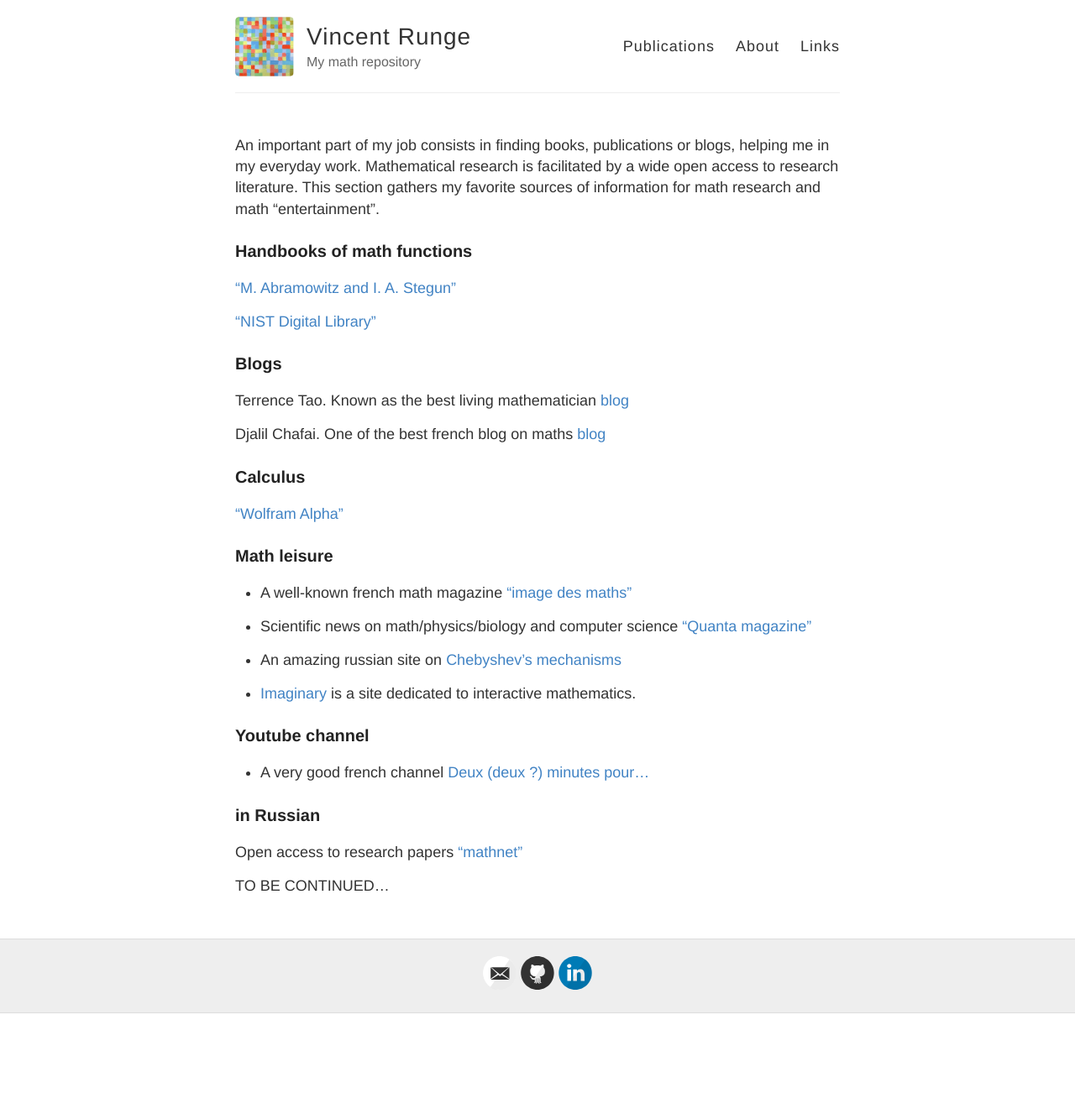
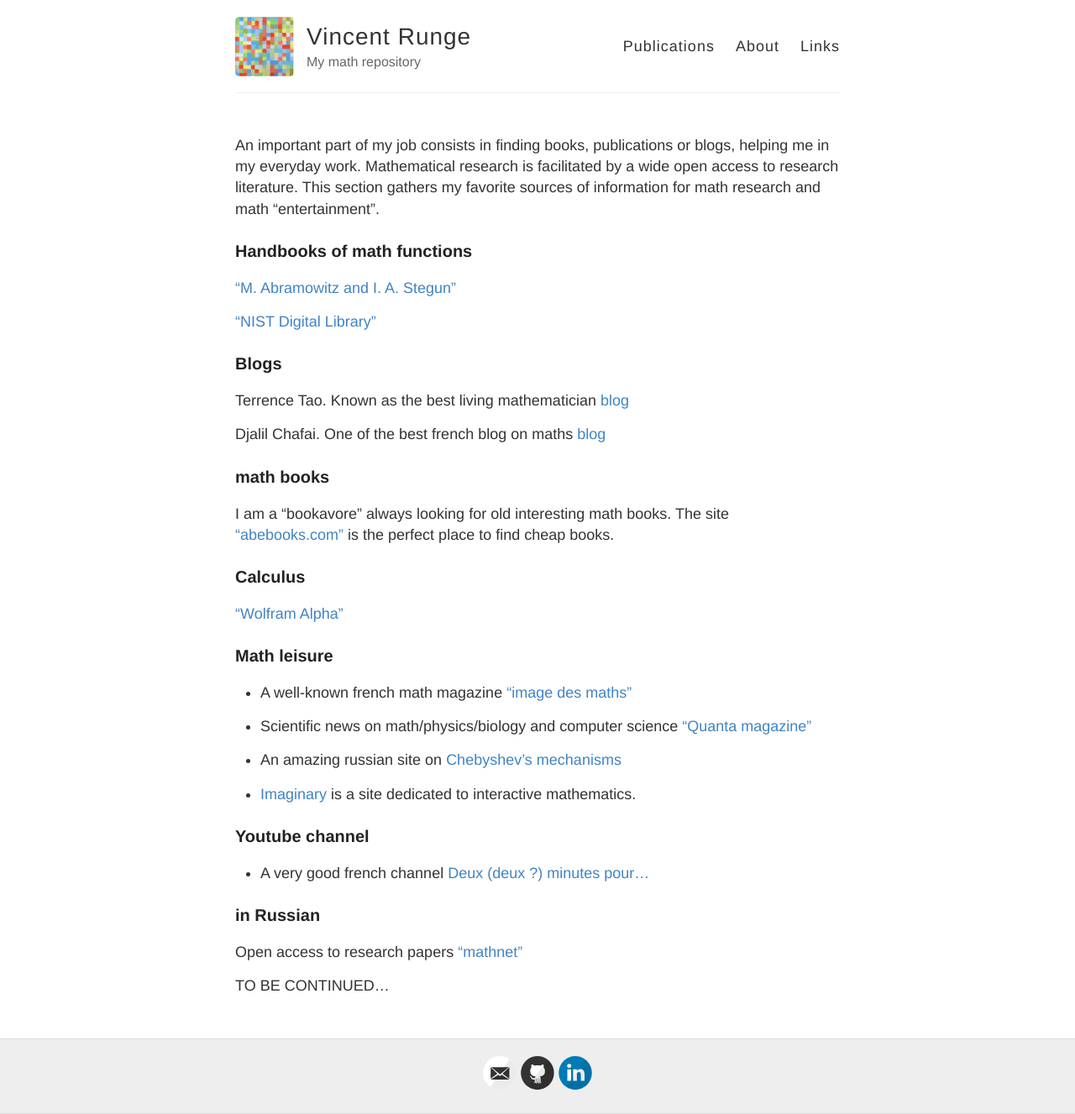
Before and after one commit to vincentrunge/vincentrunge.github.io, a Jekyll site: the page built from Links.md, in a window 1280 px wide. Shown: the whole page at 84% size. Built offline with Jekyll 4.4.1, drawn with Linux system fonts in a browser that asks for light colours; before the commit the page ends 1207 px from its top, so only the background shows below that.

Commit message:
links add

```diff
--- a/Links.md
+++ b/Links.md
@@ -20,6 +20,11 @@ An important part of my job consists in finding books, publications or blogs, he
 Terrence Tao. Known as the best living mathematician [blog](https://terrytao.wordpress.com/)
 
 Djalil Chafai. One of the best french blog on maths [blog](http://djalil.chafai.net/blog/)
+
+
+### <a name="boolsite"></a>math books
+
+I am a "bookavore" always looking for old interesting math books. The site ["abebooks.com"](https://www.abebooks.com/) is the perfect place to find cheap books.
 
 
 ### <a name="Calculus"></a>Calculus
```
Also changed, not shown: other parts of Links.md (+0 -4 lines).
